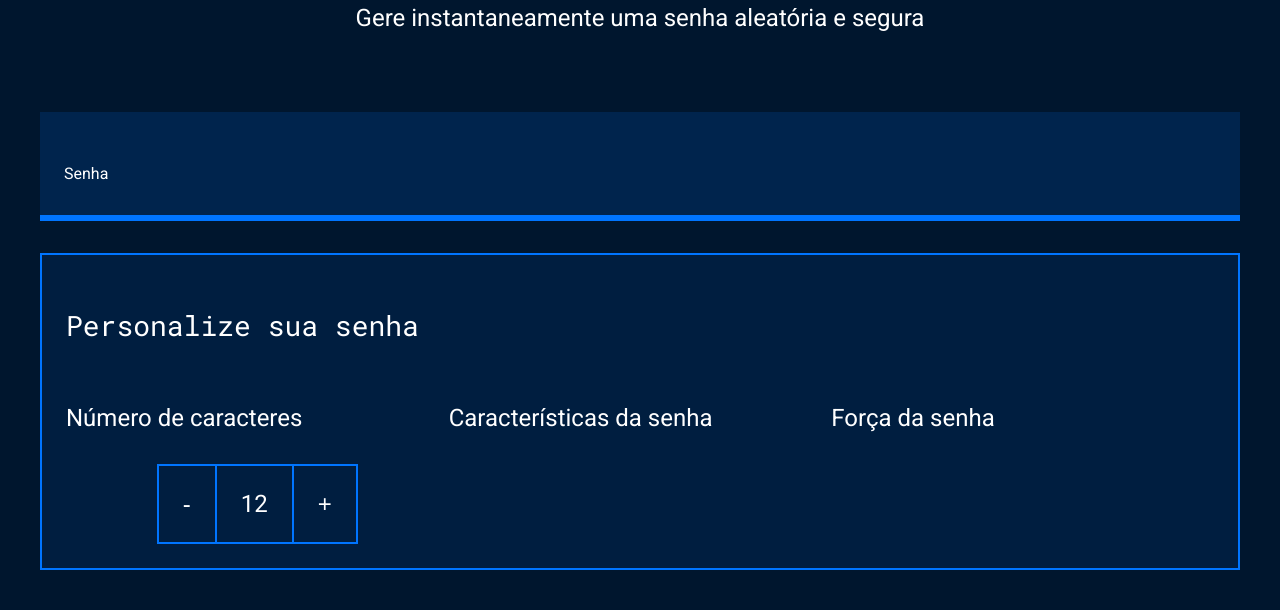
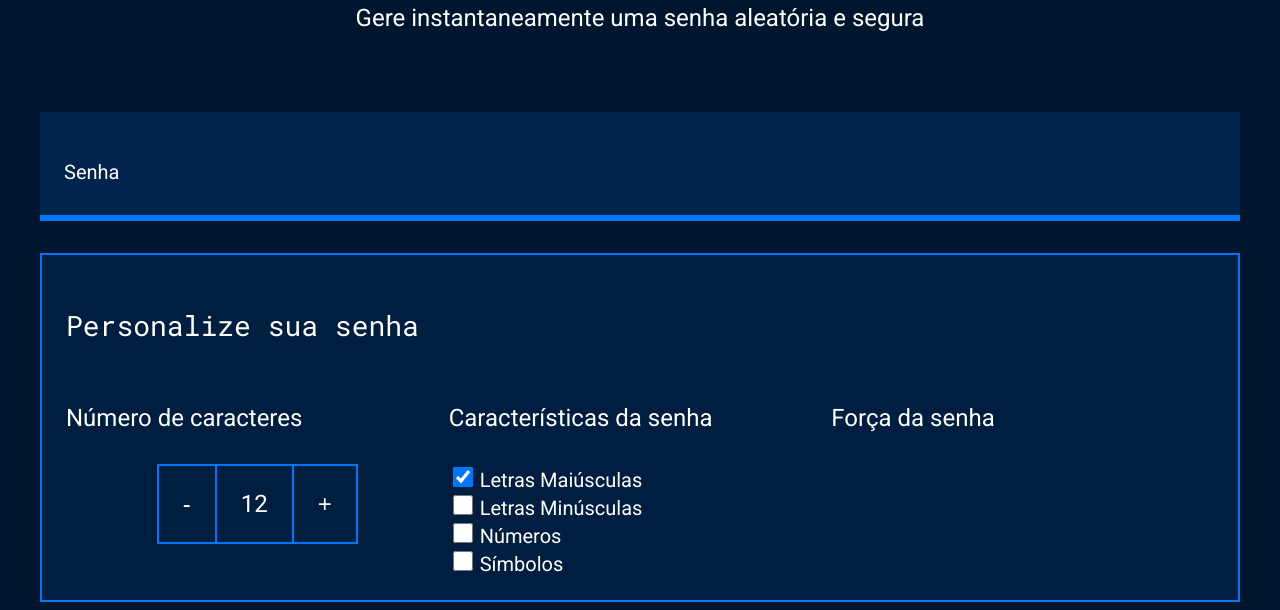
Before and after one commit to mahhriana123/terceiro-repositorio2, a plain HTML site: page index.html in a window 1280 px wide. Shown: the part 214-824 px from the top of the page. Before the commit the page ends 800 px from the top, so only its background shows below. Drawn offline with Linux system fonts and the light colour scheme.

Commit message:
aula 17/06

```diff
--- a/index.html
+++ b/index.html
@@ -33,16 +33,20 @@
                 <div class="parametro-senha">
                     <h4 class="parametro-senha__titulo">Características da senha</h4>
                     <div class="parametro-senha-checkbox">
-
+                        <input name="maiusculo" type="checkbox" class="checkbox" checked >
+                        <label for="maiusculo"> Letras Maiúsculas </label>
                     </div>
                     <div class="parametro-senha-checkbox">
-
+                        <input name="minusculo" type="checkbox" class="checkbox" >
+                        <label for="minusculo"> Letras Minúsculas </label>
                     </div>
                     <div class="parametro-senha-checkbox">
-
+                        <input name="numero" type="checkbox" class="checkbox" >
+                        <label for="numero"> Números </label>
                     </div>
                     <div class="parametro-senha-checkbox">
-
+                        <input name="simbolo" type="checkbox" class="checkbox" >
+                        <label for="simbolo"> Símbolos </label>
                     </div>
                 </div>
 
--- a/style.css
+++ b/style.css
@@ -108,6 +108,16 @@ body{
     font-size: 24px;
 }
 
+.checkbox {
+    width: 20px;
+    height: 20px;
+    cursor: pointer;
+}
+
+label{
+    font-size: 20px;
+}
+
 @media screen and (min-width: 768px) {
     .parametro-coluna__senha{
         flex-direction: row;
```
